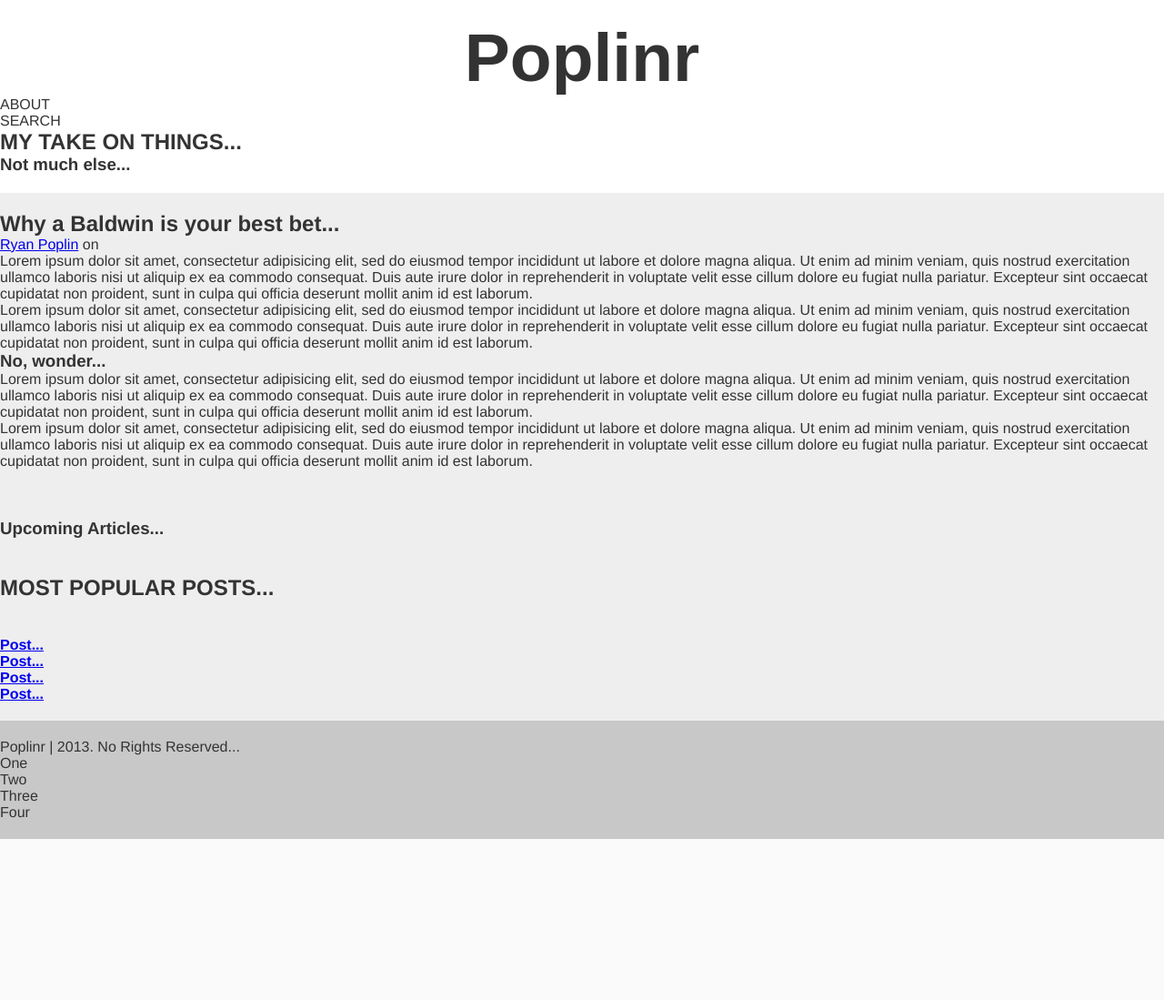
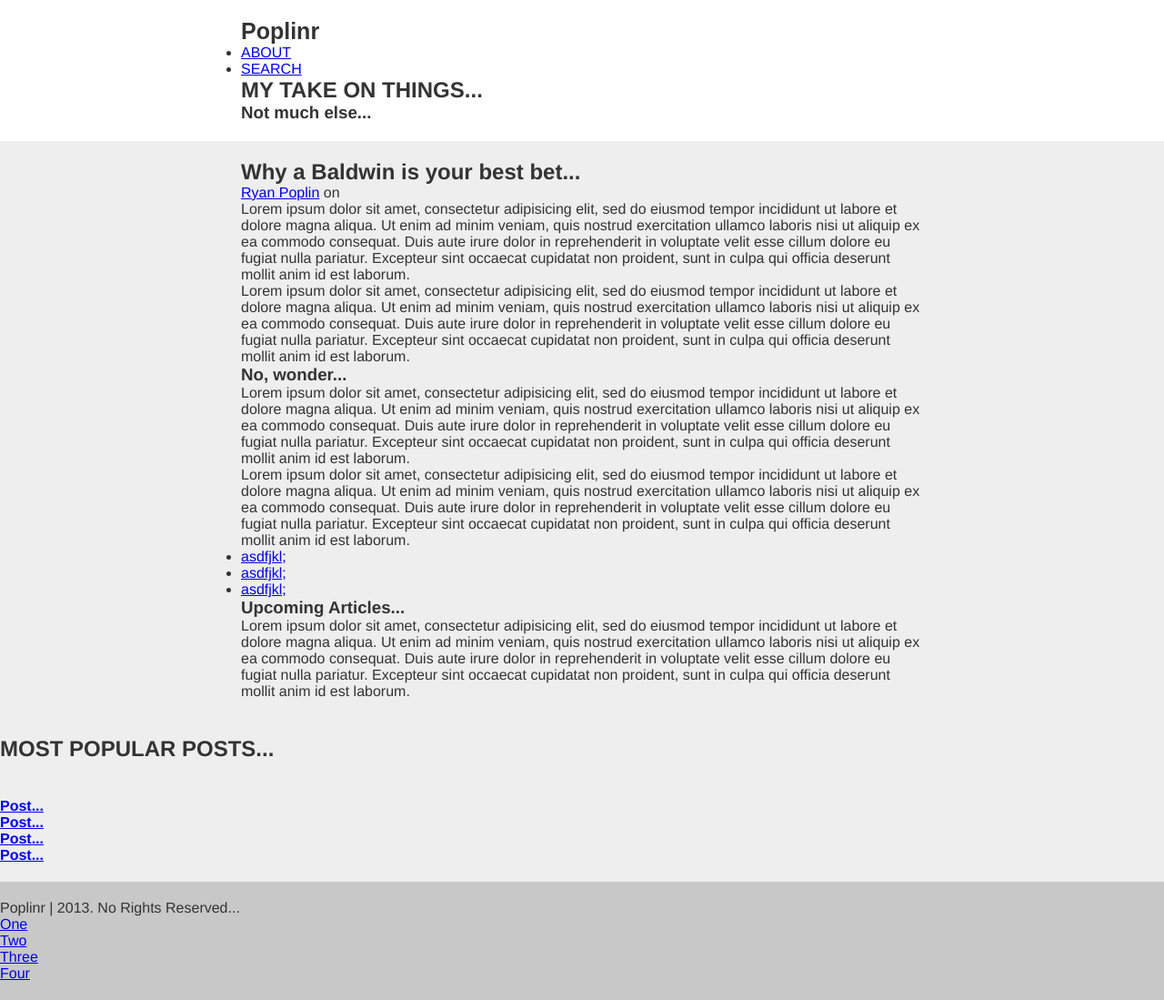
Before and after one commit to ryanpoplin/responsive, a website: page app/index.html in a window 1280 px wide. Shown: the whole page at 91% size. Before the commit the page ends 922 px from the top, so only its background shows below. Drawn offline with nearby package versions, Linux system fonts and the light colour scheme; files that its build step writes are made by us from their sources.

Commit message:
Finished structure...

```diff
--- a/app/index.html
+++ b/app/index.html
@@ -20,20 +20,23 @@
         <![endif]-->
 
         <header id="primary-header">
+            <div class="content-wrapper">
                 <!--<img src="#" alt="Poplinr Logo">-->
                 <h1>Poplinr</h1>
                 <nav class="header-nav">
                     <ul>
-                    <li>ABOUT</li>
-                    <li>SEARCH<!--<img src="#" alt="Search Icon">--></li>
+                        <li><a href="#">ABOUT</a></li>
+                        <li><a href="#">SEARCH<!--<img src="#" alt="Search Icon">--></a></li>
                     </ul>
                 </nav>
                 <hgroup>
                     <h2>MY TAKE ON THINGS...</h2>
                     <h3>Not much else...</h3>
                 </hgroup>
+            </div>
         </header>
         <section id="primary-section">
+            <div class="content-wrapper">
                 <article class="post-article">
                     <h2 class="post-primary-heading">Why a Baldwin is your best bet...</h2>
                     <!--<div class="author-icon-mini"></div>-->
@@ -82,23 +85,29 @@
                     <div class="user-post-options"></div>-->
                 </article>
                 <aside class="post-sidebar">
-                <!--<div class="author-profile-full"></div>-->
+                    <!--<a href="#"><div class="author-profile-full"></div></a>-->
                     <h3 class="sidebar-author-heading">
 
                     </h3>
                     <nav class="author-social">
                         <ul>
-                    <li><a href="#" class="author-social-links"></a></li>
-                    <li><a href="#" class="author-social-links"></a></li>
-                    <li><a href="#" class="author-social-links"></a></li>
+                        <li><a href="#" class="author-social-links">asdfjkl;</a></li>
+                        <li><a href="#" class="author-social-links">asdfjkl;</a></li>
+                        <li><a href="#" class="author-social-links">asdfjkl;</a></li>
                         </ul>
                     </nav>
                     <!--<div class="ad-block"></div>-->
                     <h3 class="sidebar-heading">Upcoming Articles...</h3>
                     <p class="sidebar-para">
-
+                        Lorem ipsum dolor sit amet, consectetur adipisicing elit, sed do eiusmod
+                        tempor incididunt ut labore et dolore magna aliqua. Ut enim ad minim veniam,
+                        quis nostrud exercitation ullamco laboris nisi ut aliquip ex ea commodo
+                        consequat. Duis aute irure dolor in reprehenderit in voluptate velit esse
+                        cillum dolore eu fugiat nulla pariatur. Excepteur sint occaecat cupidatat non
+                        proident, sunt in culpa qui officia deserunt mollit anim id est laborum.
                     </p>
                 </aside>
+            </div>
         </section>
         <section class="sub-section">
             <h2>MOST POPULAR POSTS...</h2>
@@ -122,10 +131,10 @@
             <p>Poplinr | 2013. No Rights Reserved...</p>
             <nav class="footer-nav">
                 <ul>
-                    <li>One</li>
-                    <li>Two</li>
-                    <li>Three</li>
-                    <li>Four</li>
+                    <li><a href="#">One</a></li>
+                    <li><a href="#">Two</a></li>
+                    <li><a href="#">Three</a></li>
+                    <li><a href="#">Four</a></li>
                 </ul>
             </nav>
         </footer>
--- a/app/styles/main.css
+++ b/app/styles/main.css
@@ -7,6 +7,11 @@ body {
     background: #fafafa;
     font-family: "Helvetica Neue", Helvetica, Arial, sans-serif;
     color: #333;
+    margin: 0 auto;
+}
+
+.content-wrapper {
+    width: 750px;
     margin: 0 auto;
 }
 
@@ -20,8 +25,7 @@ header {
 }
 
 header h1 {
-    text-align: center;
-    font-size: 75px;
+    font-size: 25px;
     font-family: sans-serif;
     /*line-height: 300px;*/
 }
```
Lines whose indentation alone changed are shown as unchanged.
